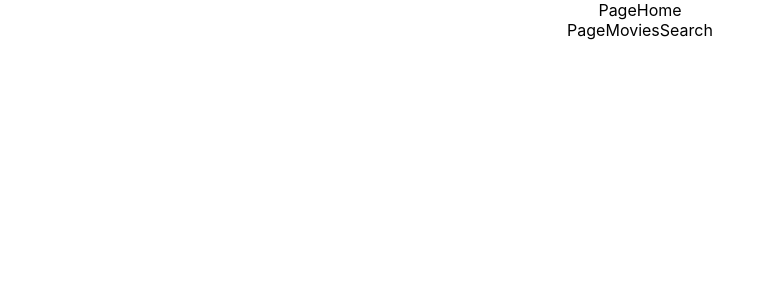
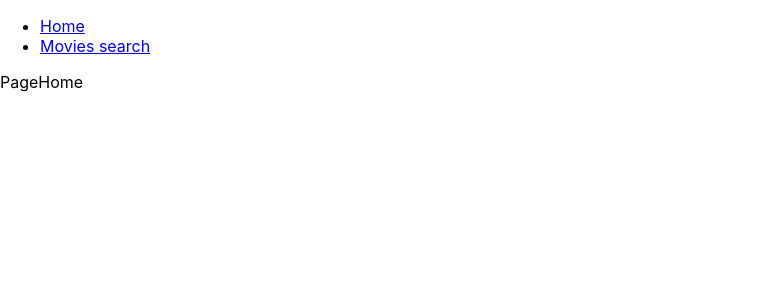
Before and after one commit to AgnieszkaSzostak/React-Movies-App, a React (Create React App) app: page / in a window 1280 px wide. Shown: the top 300 px of the page, without its empty margins (0-774 px from the left). Built offline with nearby package versions, Linux system fonts and the light colour scheme.

Commit message:
Add navigation

```diff
--- a/src/App.js
+++ b/src/App.js
@@ -1,12 +1,25 @@
 import './App.css';
 import PageHome from './pages/PageHome/PageHome';
 import PageMoviesSearch from './pages/PageMoviesSearch/PageMoviesSearch';
+import { Routes, Route, Link} from 'react-router-dom';
 
 function App() {
   return (
-    <div className="App">
-      <PageHome/>
-      <PageMoviesSearch/>
+    <div>
+      <nav>
+        <ul>
+          <li>
+            <Link to="/">Home</Link>
+          </li>
+          <li>
+            <Link to="/movies/search">Movies search</Link>
+          </li>
+        </ul>
+      </nav>
+      <Routes>
+        <Route path={"/"} element={<PageHome/>}></Route>
+        <Route path={"/movies/search"} element={<PageMoviesSearch/>}></Route>
+      </Routes>
     </div>
   );
 }
--- a/src/index.js
+++ b/src/index.js
@@ -2,10 +2,13 @@ import React from 'react';
 import ReactDOM from 'react-dom/client';
 import './index.css';
 import App from './App';
+import { BrowserRouter as Router } from 'react-router-dom';
 
 const root = ReactDOM.createRoot(document.getElementById('root'));
 root.render(
   <React.StrictMode>
-    <App />
+    <Router>
+      <App />
+    </Router>
   </React.StrictMode>
 );
```
